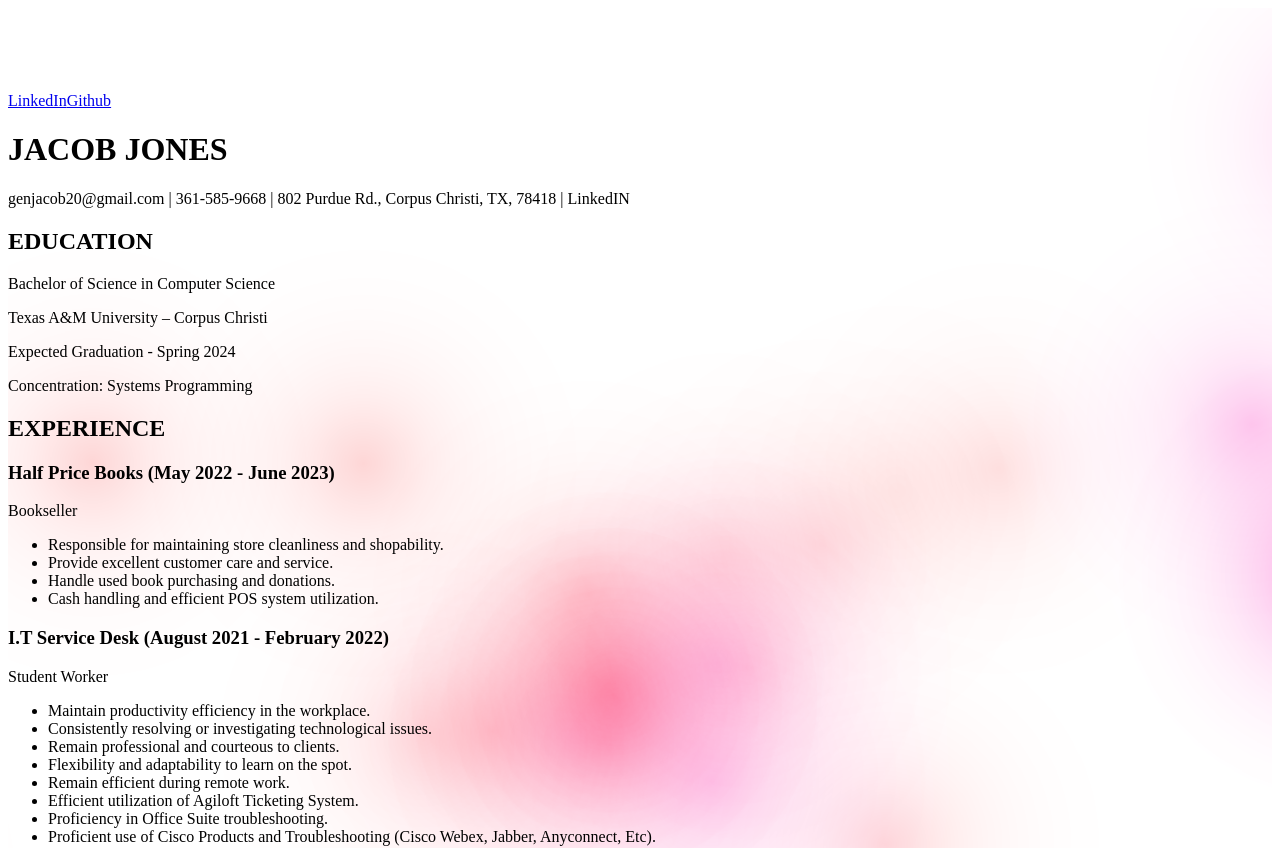
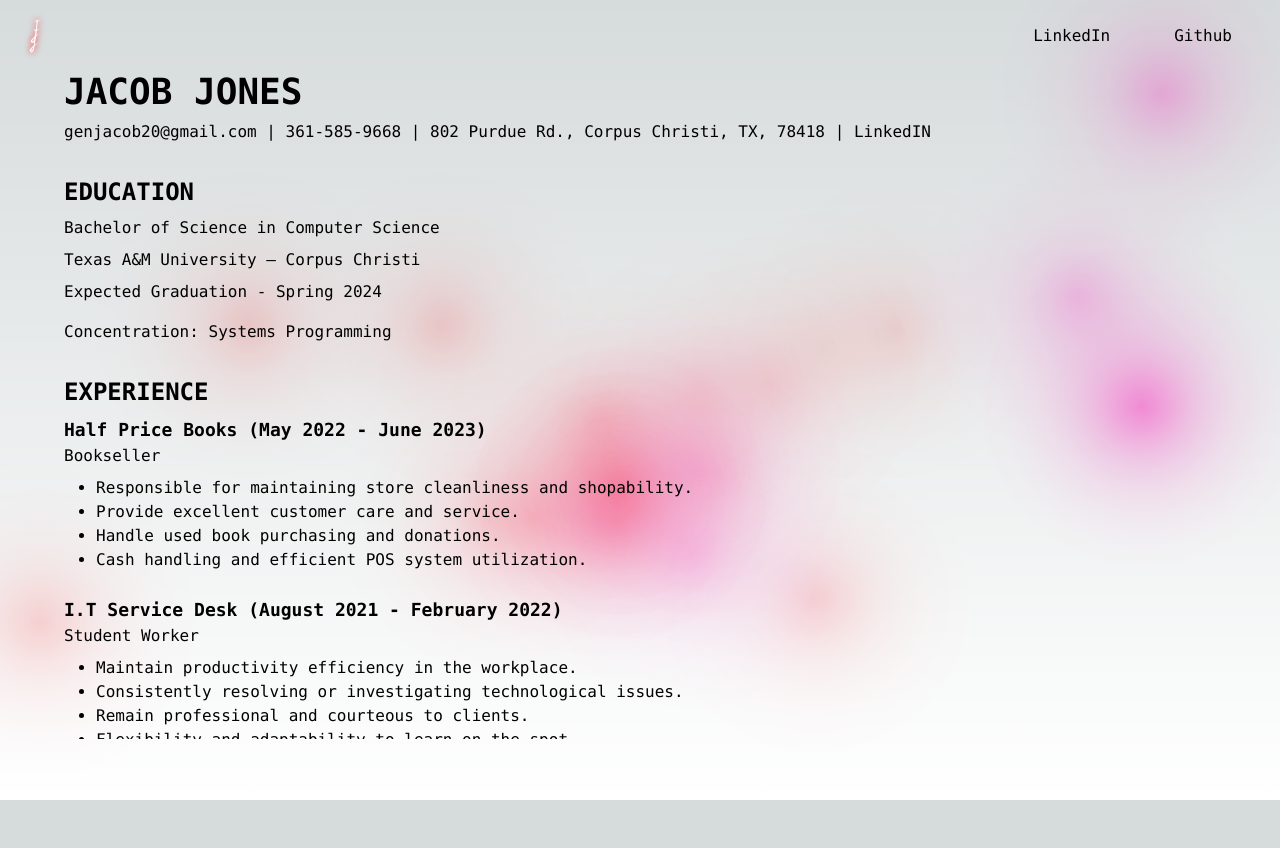
Before and after one commit to JacobJJoness/PortfolioSite, a Next.js app in the folder my-portfolio/: page /resume in a window 1280 px wide. Shown: the top 848 px of the page. After the commit the page ends 800 px from the top, so only its background shows below. Built offline with nearby package versions, Linux system fonts and the light colour scheme.

Commit message:
Adjusted Resume Page Imports
Background colors of resume page were slightly different. This difference has been adjusted.

```diff
--- a/my-portfolio/pages/projects.tsx
+++ b/my-portfolio/pages/projects.tsx
@@ -1,4 +1,3 @@
-
 
 import 'tailwindcss/tailwind.css';
 import Image from 'next/image';
--- a/my-portfolio/pages/resume.tsx
+++ b/my-portfolio/pages/resume.tsx
@@ -5,6 +5,7 @@
 import Image from 'next/image';
 import Navbar from '@/components/Navbar';
 import 'tailwindcss/tailwind.css';
+import "../app/globals.css";
 
 
 const Resume = () => {
@@ -23,7 +24,7 @@
 
         <header className="mb-8">
 
-          <h1 className="text-4xl font-bold mb-2 text=white">JACOB JONES</h1>
+          <h1 className="text-4xl font-bold mb-2 ">JACOB JONES</h1>
           <p>genjacob20@gmail.com | 361-585-9668 | 802 Purdue Rd., Corpus Christi, TX, 78418 | LinkedIN</p>
         </header>
 
```
